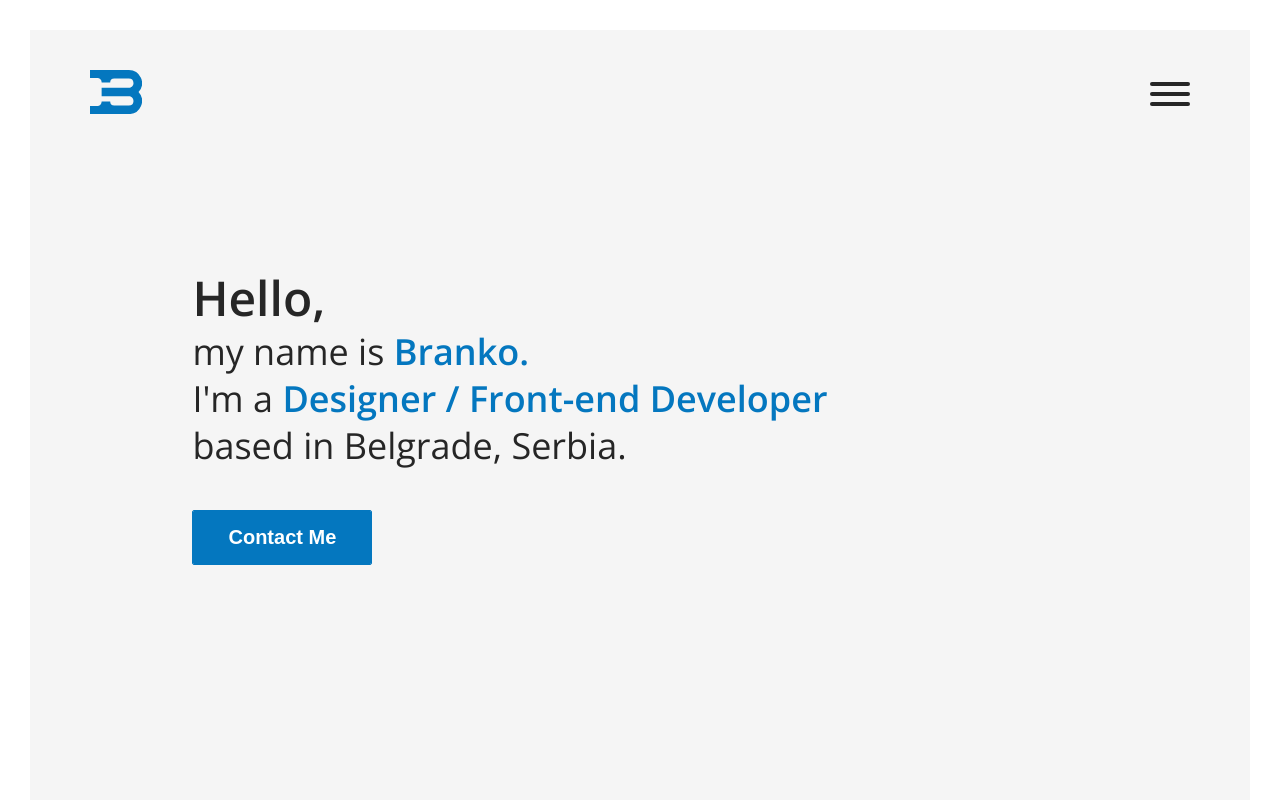
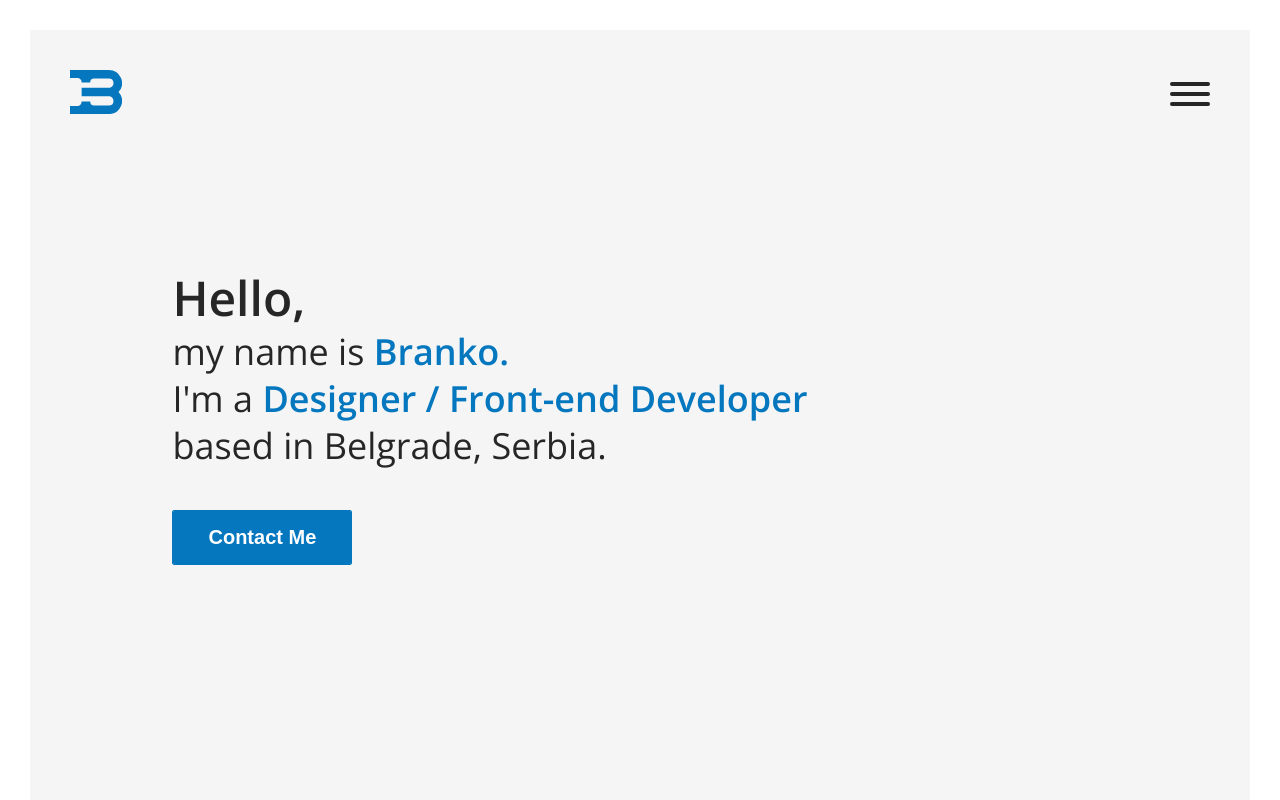
Before and after one commit to io62s/portfolio, a React (Create React App) app: page / in a window 1280 px wide. Shown: the top 800 px of the page. Built offline with nearby package versions, Linux system fonts and the light colour scheme.

Commit message:
app padding updt

```diff
--- a/src/styles/AppStyles.js
+++ b/src/styles/AppStyles.js
@@ -19,7 +19,7 @@ const Container = styled.div`
   min-height: calc(100vh - 60px);
   position: relative;
   margin: 0 auto;
-  padding: 4rem 6rem 20rem;
+  padding: 4rem 4rem 20rem;
   background: ${lightGrey};
 
   @media screen and (max-width: 900px) {
```
